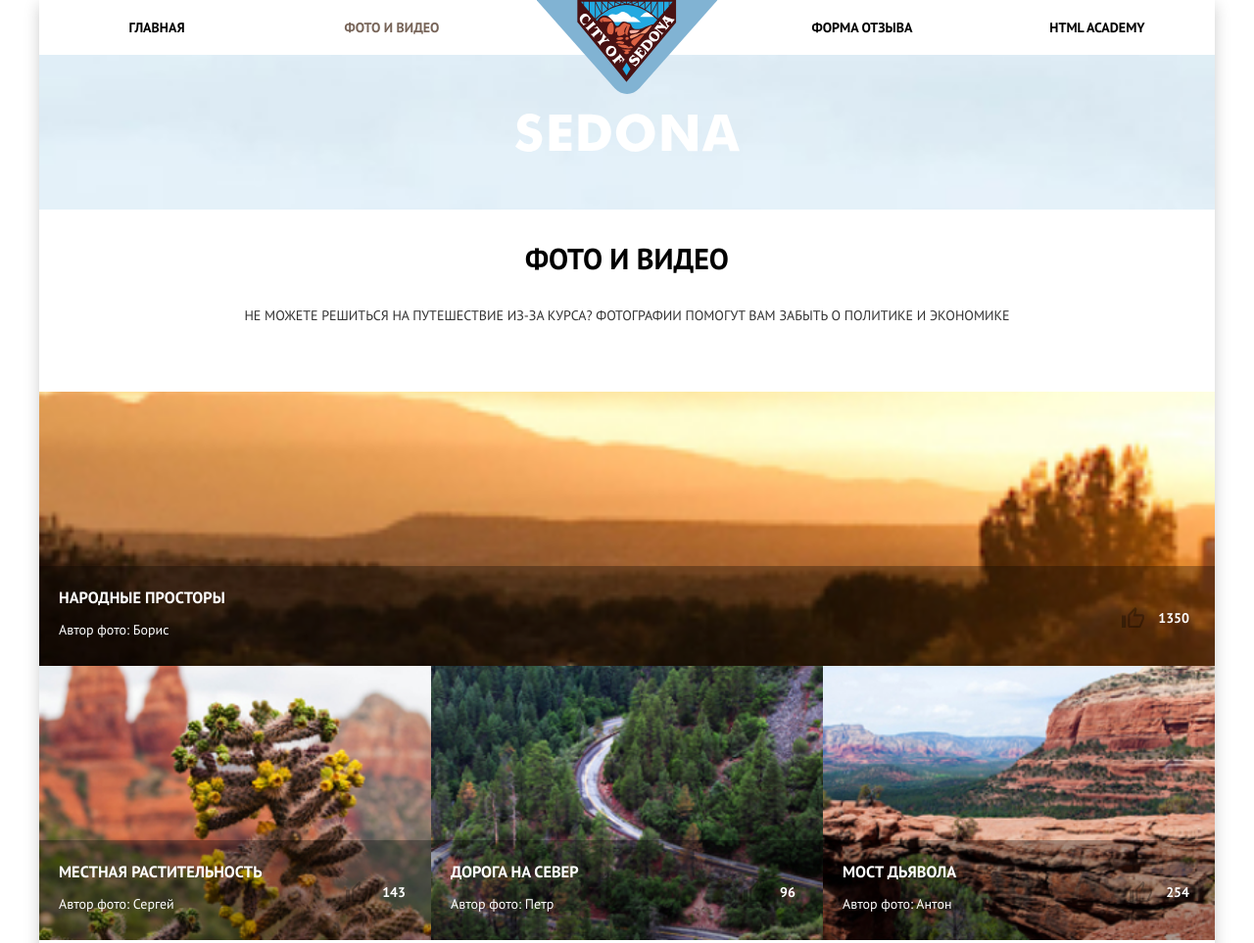
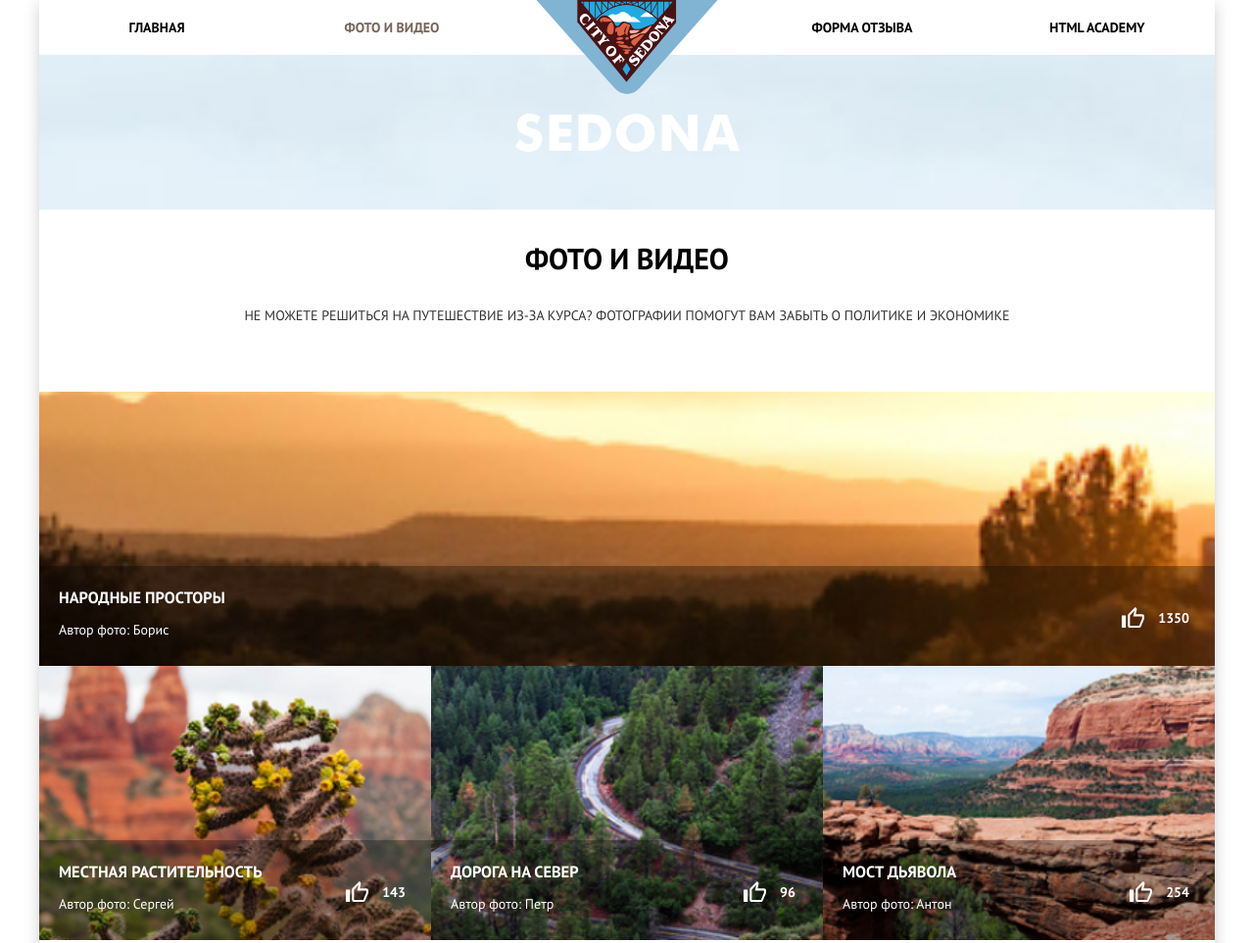
Before and after one commit to natalika-voz/1103325-sedona-28, a website: page source/catalog.html in a window 1280 px wide. Shown: the top 963 px of the page at 98% size. Drawn offline with nearby package versions, Linux system fonts and the light colour scheme; files that its build step writes are made by us from their sources.

Commit message:
Add like-icon to desktop

```diff
--- a/source/sass/components/reaction.scss
+++ b/source/sass/components/reaction.scss
@@ -12,5 +12,6 @@
 
   @media (min-width: $desktop-width) {
     color: var(--white);
+    background-image: url("../img/catalog/like-icon-white.svg");
   }
 }
```
Also changed, not shown: source/img/catalog/like-icon-white.svg (added).
